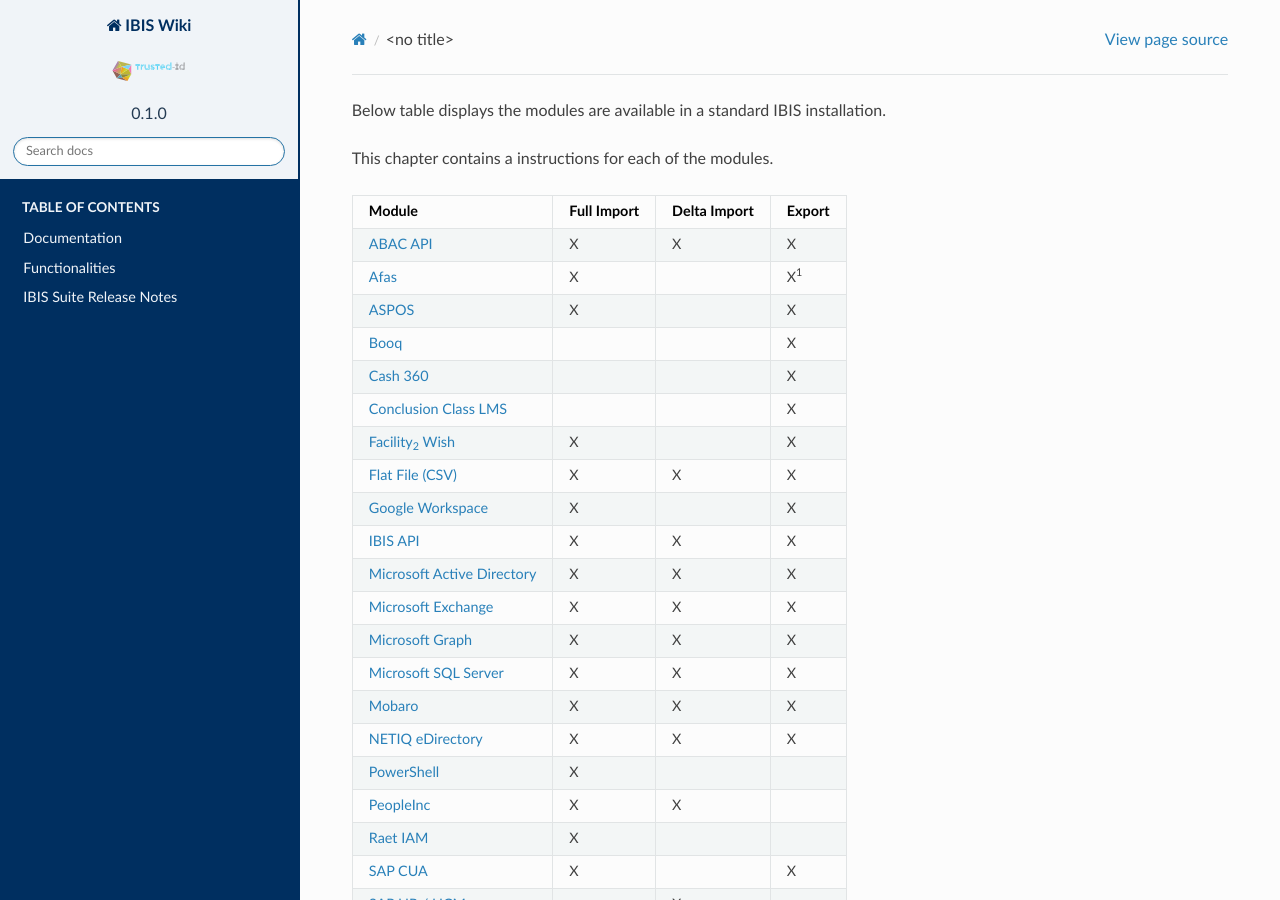
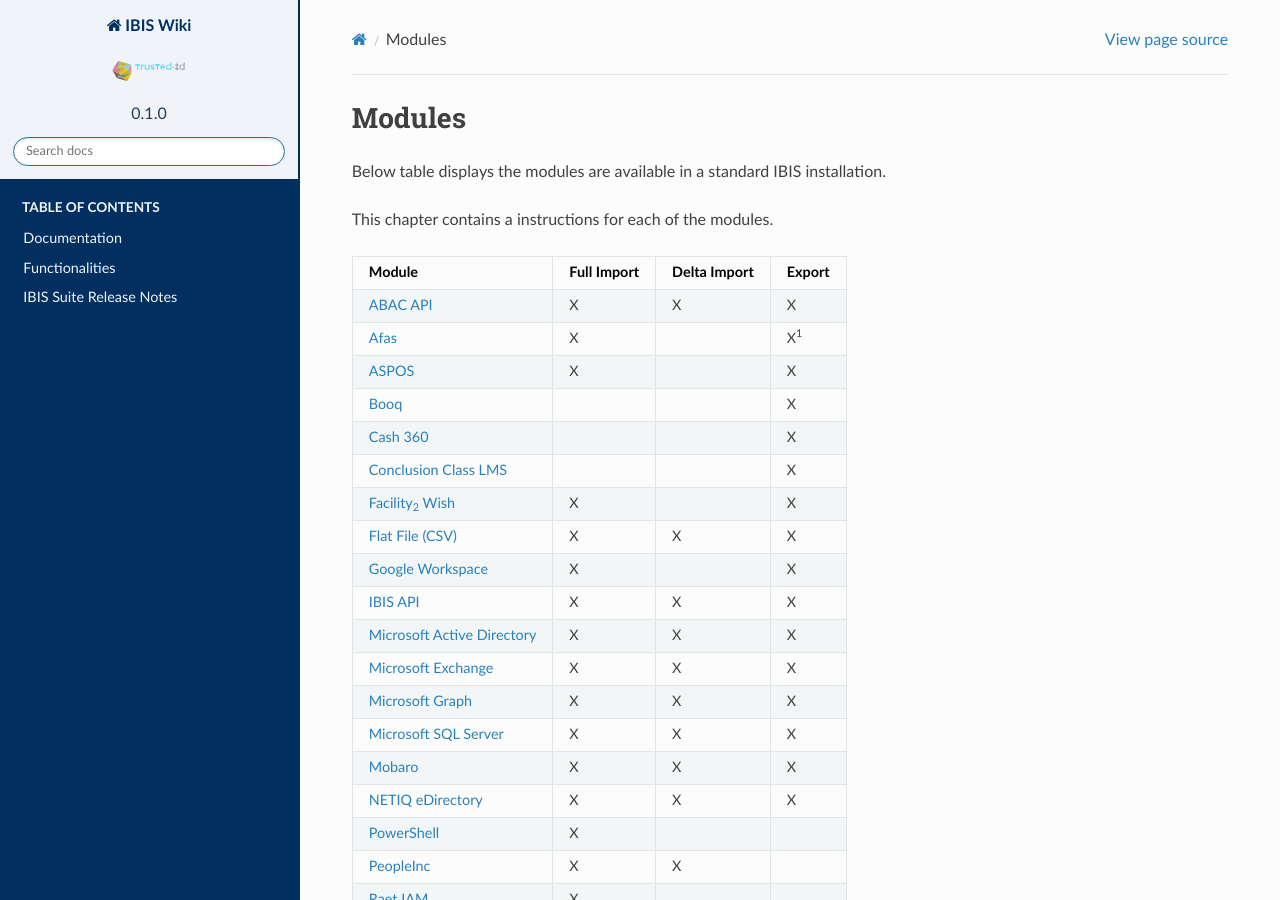
Before and after one commit to Raoulorlando/rtd-tutorial, a Sphinx documentation site: the page built from docs/source/Documentatie/Connectoren/IBIS_Connectors.md, in a window 1280 px wide and 900 px high. Built offline with Sphinx 7.4.7 and the Read the Docs theme 2.0.0, drawn with Linux system fonts in a browser that asks for light colours; nearby versions of some CDN libraries; some web fonts are replaced; library files that are not in the unit come from our copies; pages that are not in the unit, such as notebooks, are missing from menus.

Commit message:
Added title to IBIS_Connectors.md

```diff
--- a/docs/source/Documentatie/Connectoren/IBIS_Connectors.md
+++ b/docs/source/Documentatie/Connectoren/IBIS_Connectors.md
@@ -1,3 +1,5 @@
+# Modules
+
 Below table displays the modules are available in a standard IBIS
 installation.
 
```
